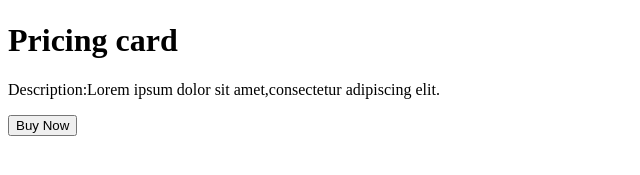
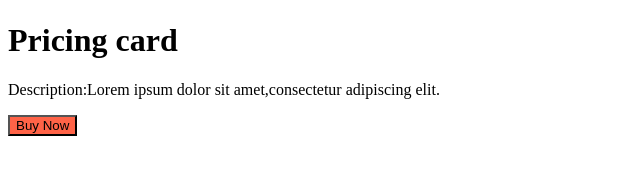
Before and after one commit to acciojob/pricing-card-Akshithadogga, a website: page main.html in a window 1280 px wide. Shown: the part 311-486 px from the top of the page, without its empty margins (0-640 px from the left). Drawn offline with Linux system fonts and the light colour scheme.

Commit message:
created a submission

```diff
--- a/main.html
+++ b/main.html
@@ -12,7 +12,7 @@
 		alt="error" widht="300" height="300"><br>
 	<h1>Pricing card</h1>
 	<p>Description:Lorem ipsum dolor sit amet,consectetur adipiscing elit.</p>
-	<button>Buy Now</button>
+	<button style="background:tomato">Buy Now</button>
 
     <script type="text/javascript" src="./script.js">
 </script>
```
